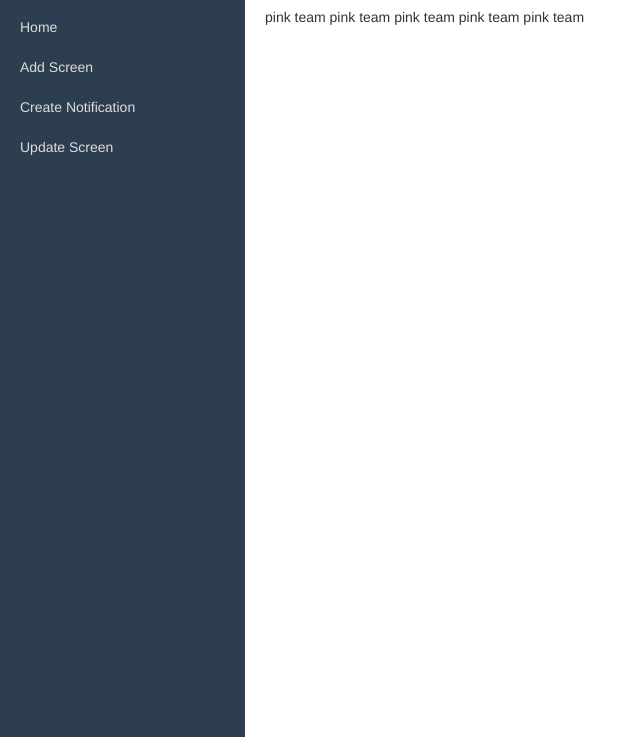
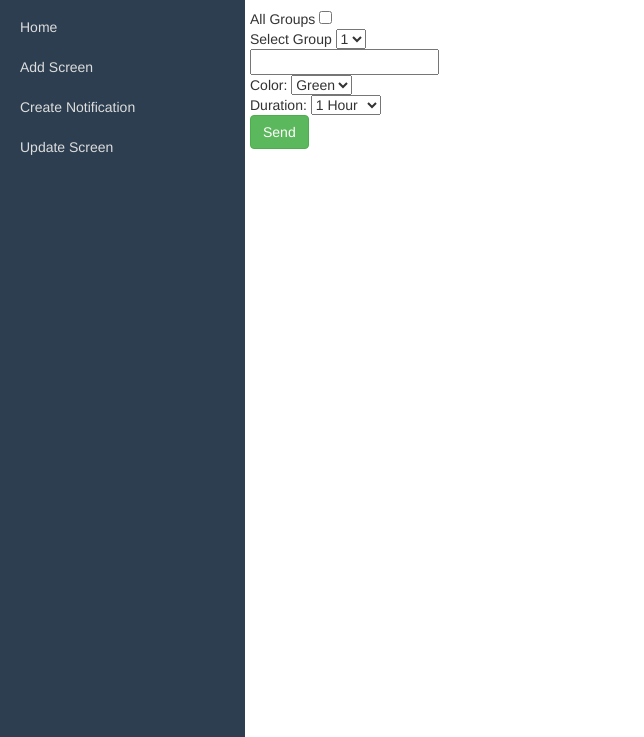
Before and after one commit to StuartGrantLetherCameron/cis-3750, a plain HTML site: page public/html/Creat-Notification.html in a window 1280 px wide. Shown: the part 63-800 px from the top of the page, without its empty margins (0-644 px from the left). Drawn offline with nearby package versions, Linux system fonts and the light colour scheme.

Commit message:
added screen and other things

```diff
--- a/public/html/Creat-Notification.html
+++ b/public/html/Creat-Notification.html
@@ -31,13 +31,59 @@
             <div class="row">
                 <div class="col-lg-12">
                     <h1>Creat Notication</h1>
-                    <p>
-                        pink team
-                        pink team
-                        pink team
-                        pink team
-                        pink team</p>
+                </div>
 
+                <div id="main-info">
+                    <div id="all-group-div" style="display: inline-block;">
+                        <span id="all-group-txt">All Groups</span>
+                        <input type="checkbox" id="all-group-check">
+                    </div>
+
+                    <div id="padding-1"></div>
+
+                    <div id="select-group-div" style="display: inline-block;">
+                        <span id="select-group-txt">Select Group</span>
+                        <select id="slect-group-select">
+                            <option value="1">1</option>
+                            <option value="2">2</option>
+                            <option value="3">3</option>
+                        </select>
+                    </div>
+
+                    <div id="padding-2"></div>
+
+                    <div id="notification-div">
+                        <span id="notification-txt"></span>
+                        <input id="notification-input" type="text">
+                    </div>
+
+                    <div id="padding-3"></div>
+
+                    <div id="color-dive" style="display: inline-block;">
+                        <span id="color-txt">Color: </span>
+                        <select id="color-select">
+                            <option value="Green">Green</option>
+                            <option value="Blue">Blue</option>
+                            <option value="Red">Red</option>
+                            <option value="Black">Black</option>
+                        </select>
+                    </div>
+
+                    <div id="padding-4"></div>
+
+                    <div id="duration-div" style="display: inline-block;">
+                        <span id="duration-txt">Duration: </span>
+                        <select id="duration-select">
+                            <option value="1 hour">1 Hour</option>
+                            <option value="1 day">1 Day</option>
+                            <option value="1 week">1 Week</option>
+                        </select>
+                    </div>
+
+                    <div id="padding-5"></div>
+                    <div id="send-div">
+                        <input type="button" class="btn btn-success" value="Send">
+                    </div>
                 </div>
             </div>
         </div>
```
Also changed, not shown: public/html/Update-Screen.html (+26 -0 lines).
